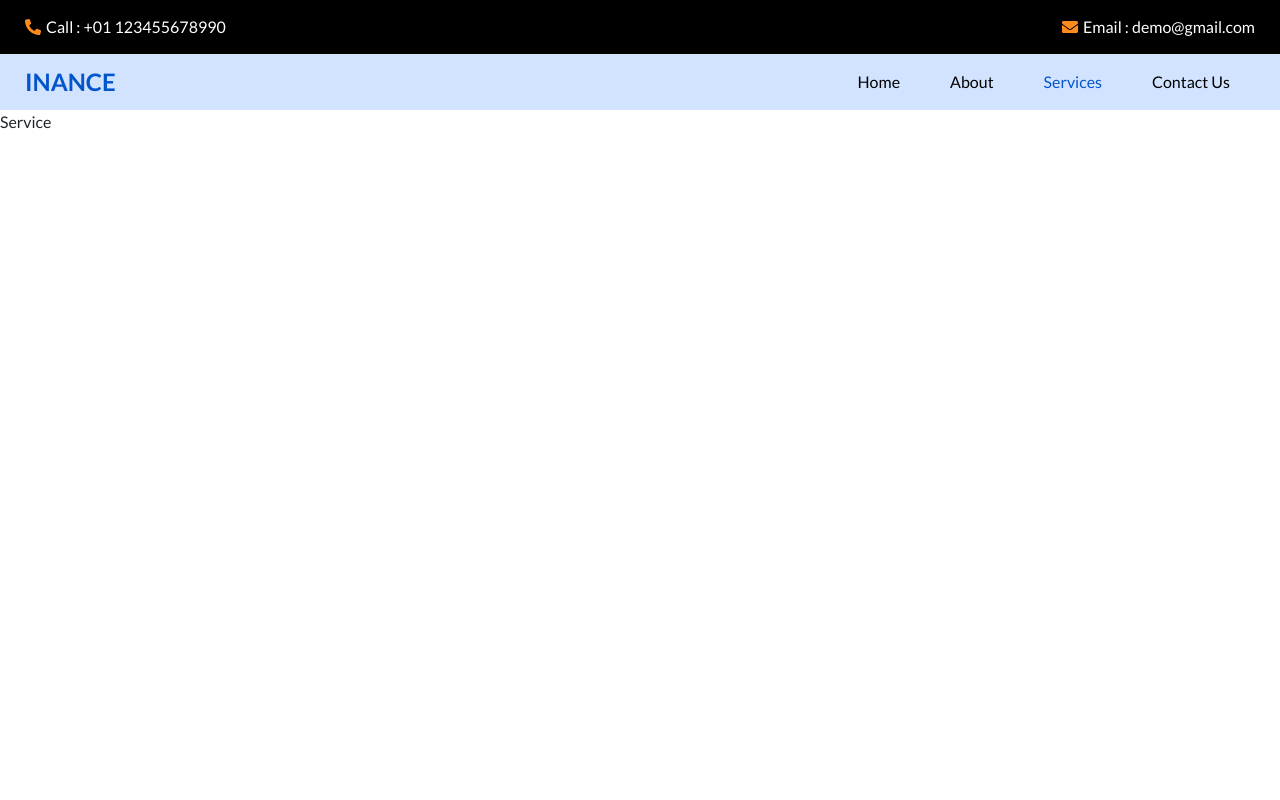
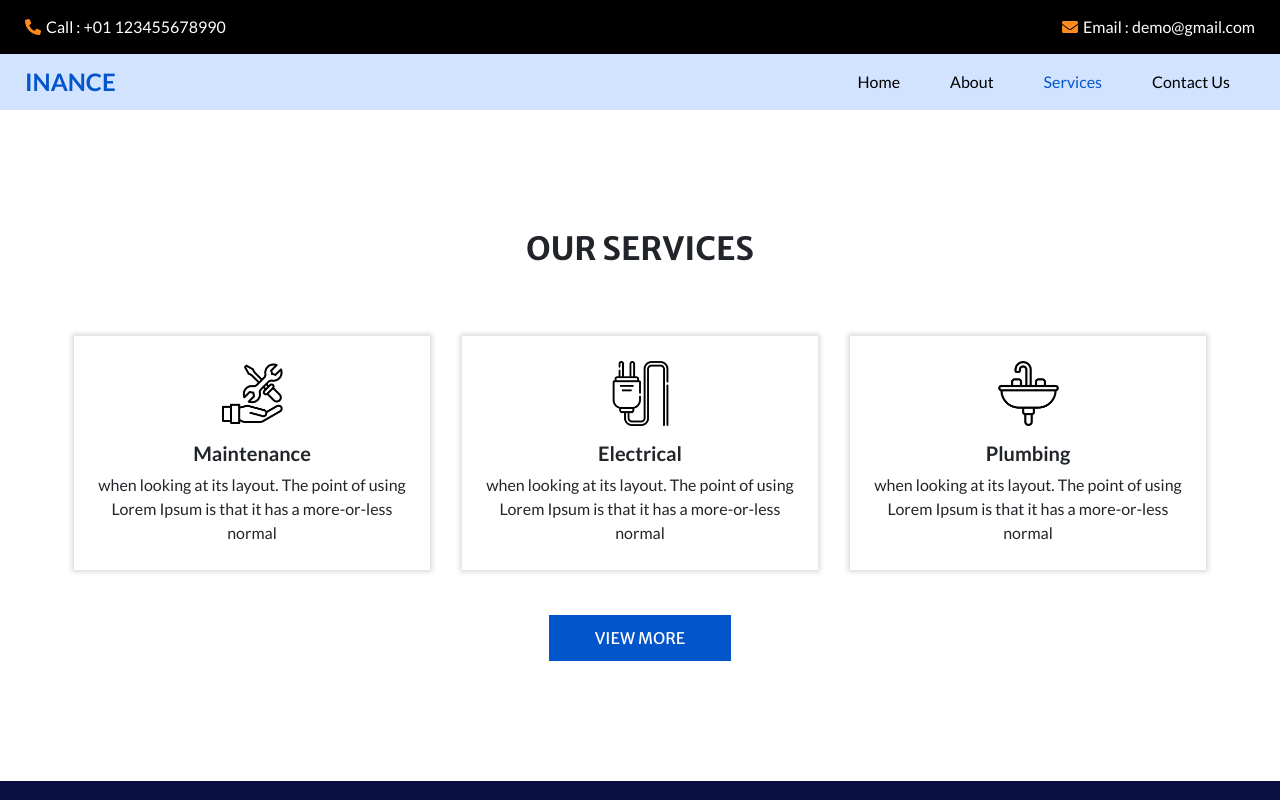
Before and after one commit to Thinnapat-Prasopakarakit-hybytes/inance, a React (Create React App) app: page /service in a window 1280 px wide. Shown: the top 800 px of the page. Built offline with nearby package versions, Linux system fonts and the light colour scheme.

Commit message:
Structure service page

```diff
--- a/src/App.js
+++ b/src/App.js
@@ -6,6 +6,8 @@ import About from "./pages/About/About";
 import Service from "./pages/Service/Service";
 import Contact from "./pages/Contact/Contact";
 import { Hero } from "./components/Hero/Hero";
+import Info from "./components/Info/Info";
+import Footer from "./components/Footer/Footer";
 
 function App() {
   return (
@@ -17,6 +19,8 @@ function App() {
         <Route path="/service" element={<Service />} />
         <Route path="/contact" element={<Contact />} />
       </Routes>
+      <Info />
+      <Footer />
     </BrowserRouter>
   );
 }
--- a/src/components/Service/Service.jsx
+++ b/src/components/ServiceComponent/ServiceComponent.jsx
@@ -1,24 +1,24 @@
 import React from "react";
-import "./Service.scss";
+import "./ServiceComponent.scss";
 import s1 from "../../assets/images/s1.png";
 import s2 from "../../assets/images/s2.png";
 import s3 from "../../assets/images/s3.png";
 import { Link } from "react-router-dom";
 
-const Service = () => {
+const ServiceComponent = () => {
   return (
-    <section class="service_section layout_padding">
-      <div class="container">
-        <div class="heading_container heading_center">
+    <section className="service_section layout_padding">
+      <div className="container">
+        <div className="heading_container heading_center">
           <h2>Our Services</h2>
         </div>
-        <div class="row">
-          <div class="col-sm-6 col-md-4 mx-auto px-3">
-            <div class="box">
-              <div class="img-box">
+        <div className="row">
+          <div className="col-sm-6 col-md-4 mx-auto px-3">
+            <div className="box">
+              <div className="img-box">
                 <img src={s1} alt="s1" />
               </div>
-              <div class="detail-box">
+              <div className="detail-box">
                 <h5>Maintenance</h5>
                 <p>
                   when looking at its layout. The point of using Lorem Ipsum is
@@ -27,12 +27,12 @@ const Service = () => {
               </div>
             </div>
           </div>
-          <div class="col-sm-6 col-md-4 mx-auto px-3">
-            <div class="box">
-              <div class="img-box">
+          <div className="col-sm-6 col-md-4 mx-auto px-3">
+            <div className="box">
+              <div className="img-box">
                 <img src={s2} alt="s2" />
               </div>
-              <div class="detail-box">
+              <div className="detail-box">
                 <h5>Electrical</h5>
                 <p>
                   when looking at its layout. The point of using Lorem Ipsum is
@@ -41,12 +41,12 @@ const Service = () => {
               </div>
             </div>
           </div>
-          <div class="col-sm-6 col-md-4 mx-auto px-3">
-            <div class="box">
-              <div class="img-box">
+          <div className="col-sm-6 col-md-4 mx-auto px-3">
+            <div className="box">
+              <div className="img-box">
                 <img src={s3} alt="s3" />
               </div>
-              <div class="detail-box">
+              <div className="detail-box">
                 <h5>Plumbing</h5>
                 <p>
                   when looking at its layout. The point of using Lorem Ipsum is
@@ -56,7 +56,7 @@ const Service = () => {
             </div>
           </div>
         </div>
-        <div class="btn-box">
+        <div className="btn-box">
           <Link to="/"> View More </Link>
         </div>
       </div>
@@ -64,4 +64,4 @@ const Service = () => {
   );
 };
 
-export default Service;
+export default ServiceComponent;
--- a/src/pages/About/About.jsx
+++ b/src/pages/About/About.jsx
@@ -1,16 +1,8 @@
 import React from "react";
 import AboutComponent from "../../components/AboutComponent/AboutComponent";
-import Info from "../../components/Info/Info";
-import Footer from "../../components/Footer/Footer";
 
 const About = () => {
-  return (
-    <>
-      <AboutComponent layout={"layout_padding"} />
-      <Info />
-      <Footer />
-    </>
-  );
+  return <AboutComponent layout={"layout_padding"} />;
 };
 
 export default About;
--- a/src/pages/Home/Home.jsx
+++ b/src/pages/Home/Home.jsx
@@ -2,12 +2,10 @@ import React from "react";
 import Feature from "../../components/Feature/Feature";
 import AboutComponent from "../../components/AboutComponent/AboutComponent";
 import Professional from "../../components/Professional/Professional";
-import Service from "../../components/Service/Service";
+import ServiceComponent from "../../components/ServiceComponent/ServiceComponent";
 import Client from "../../components/Client/Client";
 import Contact from "../../components/Contact/Contact";
 import { APIProvider } from "@vis.gl/react-google-maps";
-import Info from "../../components/Info/Info";
-import Footer from "../../components/Footer/Footer";
 
 const Home = () => {
   return (
@@ -15,13 +13,11 @@ const Home = () => {
       <Feature />
       <AboutComponent layout={"layout_padding-bottom"} />
       <Professional />
-      <Service />
+      <ServiceComponent />
       <Client />
       <APIProvider apiKey={process.env.REACT_APP_GOOGLE_MAPS_API_KEY}>
         <Contact />
       </APIProvider>
-      <Info />
-      <Footer />
     </>
   );
 };
--- a/src/pages/Service/Service.jsx
+++ b/src/pages/Service/Service.jsx
@@ -1,7 +1,8 @@
 import React from "react";
+import ServiceComponent from "../../components/ServiceComponent/ServiceComponent";
 
 const Service = () => {
-  return <div>Service</div>;
+  return <ServiceComponent />;
 };
 
 export default Service;
```
Also changed, not shown: src/components/ServiceComponent/ServiceComponent.scss (renamed from src/components/Service/Service.scss), src/pages/Home/Home.scss (deleted), src/pages/Service/Service.scss (deleted).
